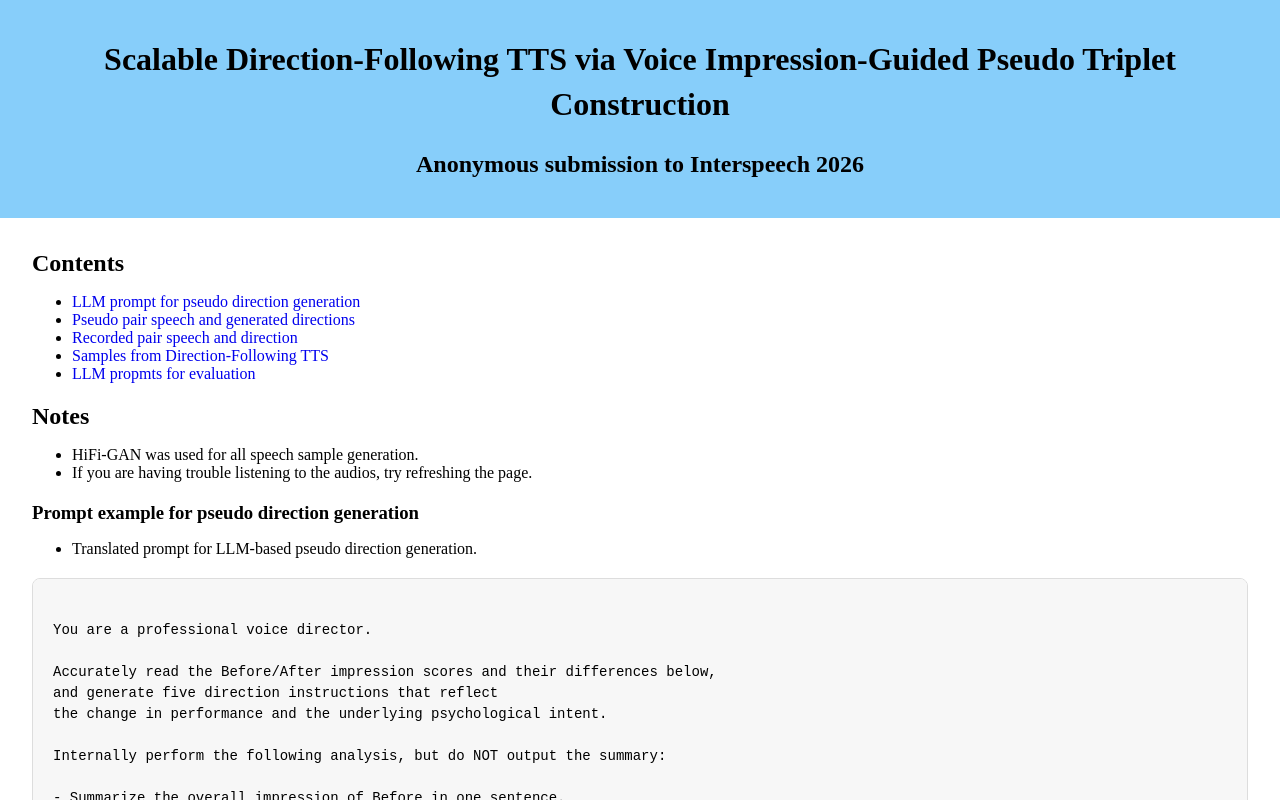
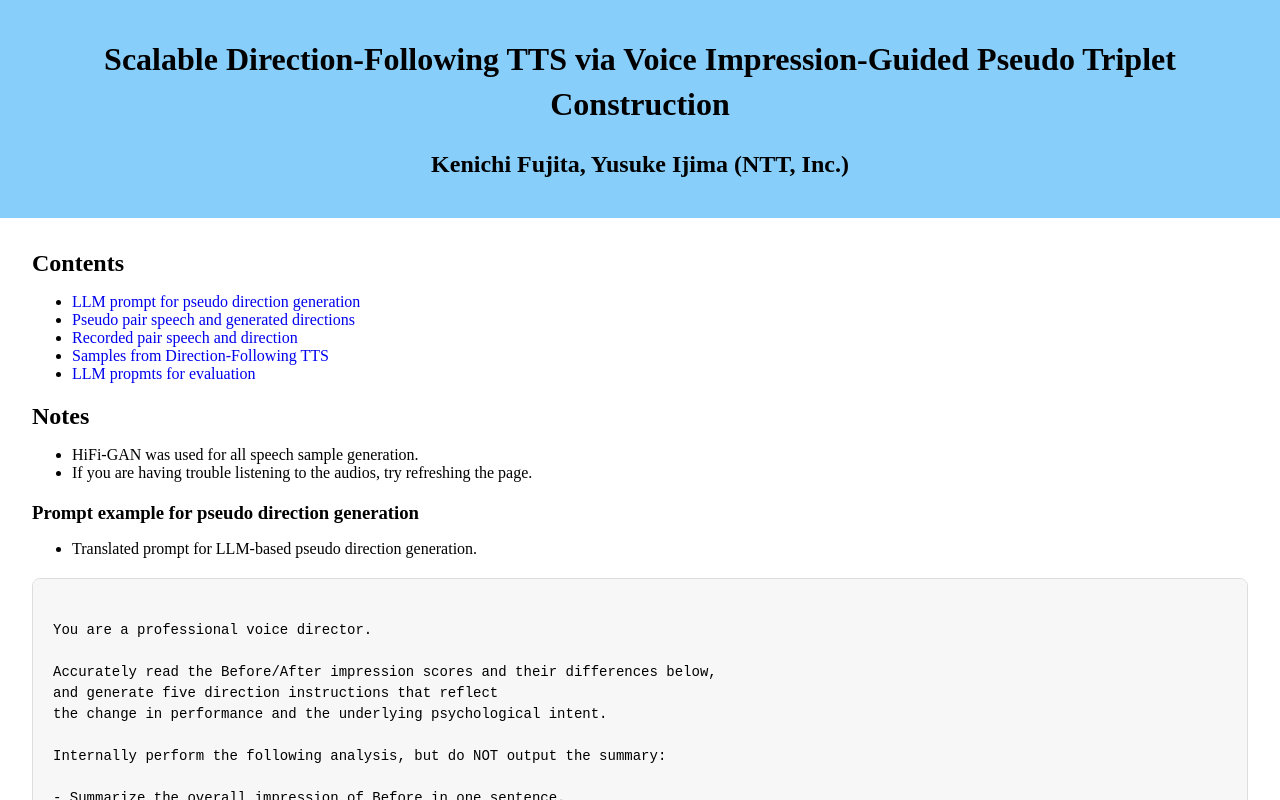
Before and after one commit to ntt-hilab-gensp/IS2026pseudo, a plain HTML site: page index.html in a window 1280 px wide. Shown: the top 800 px of the page. Drawn offline with Linux system fonts and the light colour scheme.

Commit message:
Update index.html
anonymous to named

```diff
--- a/index.html
+++ b/index.html
@@ -19,7 +19,7 @@
 	</h1>
 
 	<h2>
-		<p>Anonymous submission to Interspeech 2026</p>
+		<p>Kenichi Fujita, Yusuke Ijima (NTT, Inc.)</p>
 	</h2>
 	<h3>
 	</h3>
```
